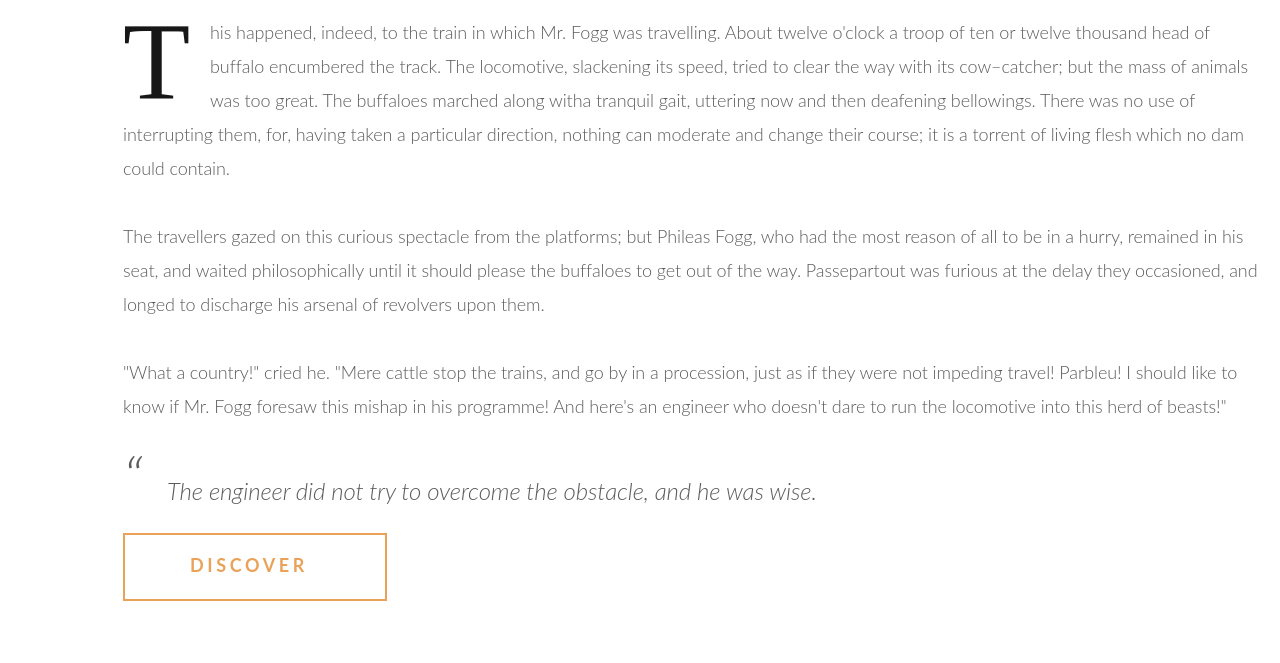
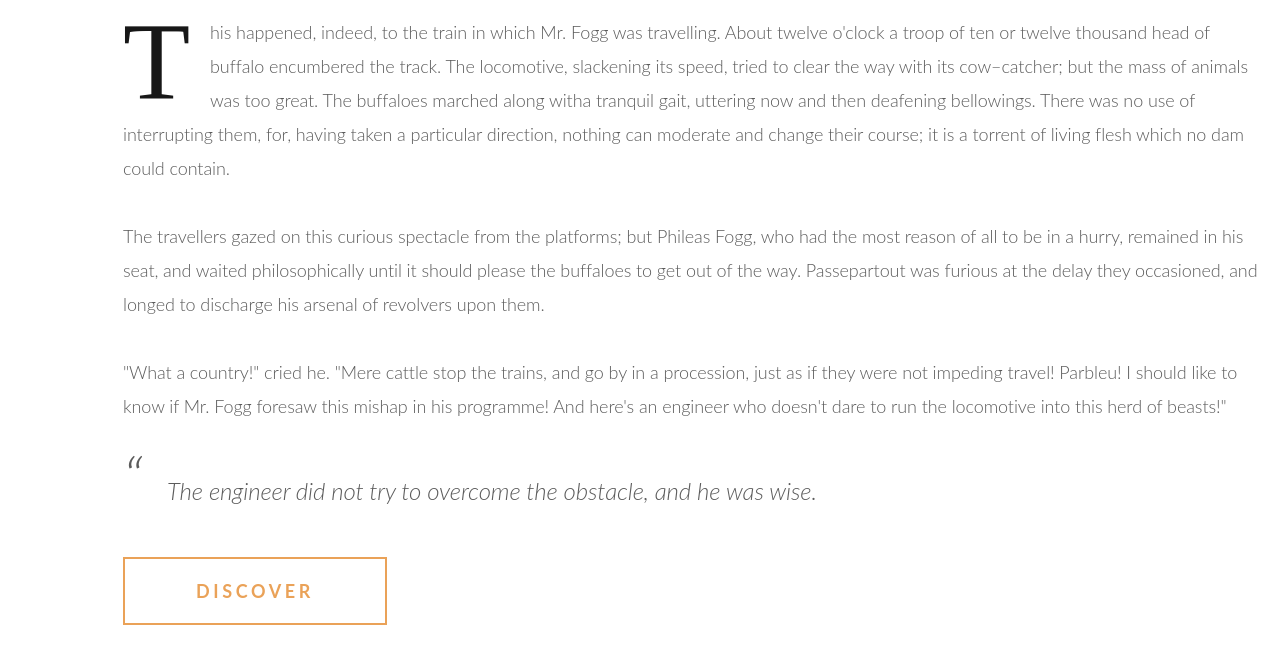
Before and after one commit to arktab/css_day25, a plain HTML site: page index.html in a window 1280 px wide. Shown: the part 309-972 px from the top of the page. Drawn offline with Linux system fonts and the light colour scheme.

Commit message:
discovery button adjustments

```diff
--- a/css/styles.css
+++ b/css/styles.css
@@ -55,7 +55,7 @@ body{
   opacity: 0.7;
   color: #171717;
   font-family: Lato;
-  font-size: 18px;
+  font-size: 1.125em;
   font-weight: 300;
   letter-spacing: -0.09px;
   line-height: 34px;
@@ -77,14 +77,14 @@ body{
   line-height: 34px;
 }
 .button{
+  margin-top: 1.5em;
   width: 264px;
   height: 68px;
   border: 2px solid #eaa258;
 }
 .b_text{
-  display: inline-block;
-  padding-top: 5%;
-  padding-left: 25%;
+  padding-top:15px;
+  text-align: center;
   color: #eaa258;
   font-family: Lato;
   font-size: 18px;
```
